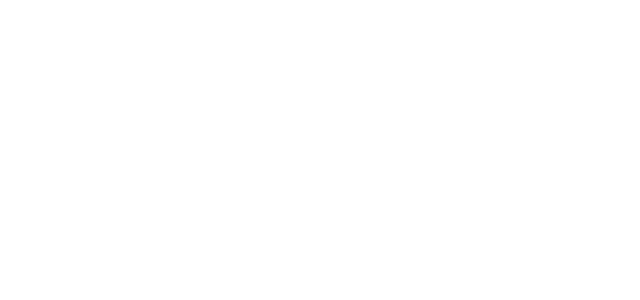
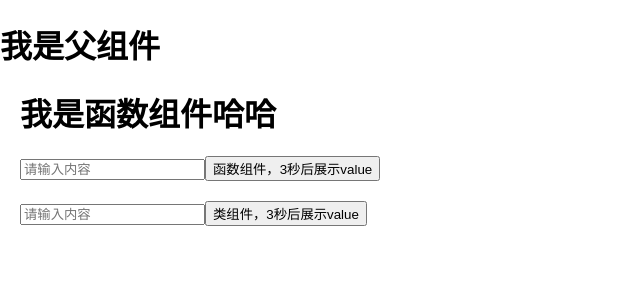
Before and after one commit to SSJStar/my-react-ts-app, a React (Create React App) app: page /login in a window 1280 px wide. Shown: the top 300 px of the page, without its empty margins (0-640 px from the left). Built offline with nearby package versions, Linux system fonts and the light colour scheme.

Commit message:
20230602-1721; 第一个react+ts+vite项目 更新：研究-函数组件和类组件的《父子组件传值》

```diff
--- a/src/index.tsx
+++ b/src/index.tsx
@@ -14,7 +14,6 @@ const root = ReactDOM.createRoot(
 root.render(
   <React.StrictMode>
       <BrowserRouter><App /></BrowserRouter>
-
   </React.StrictMode>
 );
 // 这句会在浏览器控制台，打印一些警告
--- a/src/pages/LoginForm.tsx
+++ b/src/pages/LoginForm.tsx
@@ -1,32 +1,198 @@
-import React, { FC } from 'react';
-// @ts-ignore
-import MyButton from "../component/MyButton";
+//
+// import React, {Component} from 'react';
+//
+// import MyButton from "../component/MyButton";
+//
+//
+// interface LoginFormProps {
+//     title: string;
+// }
+// interface LoginFormAction {
+//     doLogin: (name: string, password: string) => void;
+// }
+//
+// // <head>
+// //     <div>11</div>
+// //     <title>haha</title>
+// // </head>
+//
+// // class LoginForm extends Component<any, any>{}
+// class LoginForm extends Component<any, any> {
+//     constructor(props:any){
+//         super(props)
+//         this.state = {
+//             name:"",
+//             password:"",
+//         }
+//     }
+//
+//     // 账号框内容变动
+//     onNameChange = (event: React.ChangeEvent<HTMLInputElement>) => {
+//         // setName(event.target.value);
+//         this.setState({name:event.target.value})
+//     };
+//
+//     // 密码框内容变动
+//     onPasswordChange = (event: React.ChangeEvent<HTMLInputElement>) => {
+//         // setPassword(event.target.value);
+//         this.setState({password: event.target.value})
+//         // this.props.toPa
+//     };
+//
+//     // 登陆事件
+//     onButtonClick = () => {
+//         // doLogin(name, password);
+//         alert(`账号：${this.state.name}  密码：${this.state.password}`)
+//     };
+//     render(){
+//         return (
+//             <div>
+//                 <h1>{this.state.name}</h1>
+//                 <input type="text" value={this.state.name} onChange={this.onNameChange} />
+//                 <input type="password" value={this.state.password} onChange={this.onPasswordChange} />
+//                 <MyButton onClick={this.onButtonClick} title={"登 录"}></MyButton>
+//             </div>
+//         );
+//     }
+// };
+//
+// function LoginFormDiv(){
+//     // @ts-ignore
+//     return LoginForm((name: string, password:string)=>{
+//         console.log(`${name} -> ${password}`);
+//     });
+// }
+//
+// export default <LoginForm />;
 
-interface LoginFormProps {
-    doLogin: (name: string, password: string) => void;
+
+
+
+
+
+// import {useEffect, useState} from "react";
+//
+// function Test(){
+//     const [count, setCount] = useState(0);
+//     // 相当于 componentDidMount 和 componentDidUpdate:
+//     useEffect(() => {
+//         // 使用浏览器的 API 更新页面标题
+//         console.log("执行了useEffect")
+//         document.title = `You clicked ${count} times`;
+//         // console.log('mkLog: count', count);
+//     });
+//
+//     return (
+//         <div>
+//             <p>You clicked {count} times</p>
+//             {/*<button onClick={() => setCount(count + 1)}>Click me</button>*/}
+//             <button onClick={() => {console.log("111");setCount(count + 1);console.log("222")}}>Click me</button>
+//         </div>
+//     )
+// }
+// export default <Test />;
+
+
+
+
+
+// import React, { Fragment, useState, useEffect } from 'react';
+//
+// function Test() {
+//     const [value, setValue] = useState('');
+//     const [count, setCount] = useState(0);
+//     let obj = {
+//         title:"",
+//     }
+//     useEffect(() => {
+//         console.log("useEffect 被执行")
+//         setCount(count + 1);
+//     },[obj.title]);
+//     return (
+//         <Fragment>
+//             <input
+//                 type="text"
+//                 value={value}
+//                 onChange={({ target }) => {
+//                     setValue(target.value);
+//                     obj.title = `哈${target.value}`
+//                 }}
+//             />
+//             <div>count is {count}</div>
+//         </Fragment>
+//     );
+// }
+// export default <Test />;
+
+
+
+
+import React from "react";
+
+// 函数组件
+interface FUNComponentPro{
+    title:string,
+}
+function FUNComponent(pro:FUNComponentPro){
+    const [value,setValue] = React.useState("");
+    const handelButton = ()=>{
+        setTimeout(()=>{
+            alert("函数组件value:" + value);
+        },3000);
+    }
+    // 样式
+    let funStyle = {
+        margin: '0 0 0 20px',
+    };
+    return <div style={funStyle}>
+        <h1>{pro.title}</h1>
+        <input placeholder={"请输入内容"} value={value}
+               onChange={({target})=>{setValue(target.value)}}>
+        </input>
+        <button onClick={handelButton}>函数组件，3秒后展示value</button>
+    </div>
 }
 
-export const LoginForm: FC<LoginFormProps> = ({ doLogin }) => {
-    const [name, setName] = React.useState('');
-    const [password, setPassword] = React.useState('');
+// 类组件
+class ClassCompenent extends React.Component<any, any> {
+    constructor(pro:any) {
+        super(pro);
+        this.state = {
+            value:"",
+        }
+    }
+    handelButton = () => {
+        setTimeout(()=>{
+            alert("类组件value:" + this.state.value);
+        },3000);
+    }
+    classStyle = {
+        margin: '0 0 0 20px',
+    };
+    render() {
+        return (
+            <div style={this.classStyle}>
+                <input placeholder={"请输入内容"} value={this.state.value}
+                       onChange={({target})=>{
+                           this.setState({value:target.value})
+                       }}>
+                </input>
+                <button onClick={this.handelButton}>类组件，3秒后展示value</button>
+            </div>
+        );
+    }
+}
 
-    const onNameChange = (event: React.ChangeEvent<HTMLInputElement>) => {
-        setName(event.target.value);
-    };
-
-    const onPasswordChange = (event: React.ChangeEvent<HTMLInputElement>) => {
-        setPassword(event.target.value);
-    };
-
-    const onButtonClick = () => {
-        doLogin(name, password);
-    };
-
+// 父组件
+function ParentComponent(){
+    const funTitle = "我是函数组件哈哈" as string;
     return (
         <div>
-            <input type="text" value={name} onChange={onNameChange} />
-            <input type="password" value={password} onChange={onPasswordChange} />
-            <MyButton onClick={onButtonClick} title={"登 录"}></MyButton>
+            <h1>我是父组件</h1>
+            <FUNComponent title={funTitle}></FUNComponent>
+            <br></br>
+            <ClassCompenent></ClassCompenent>
         </div>
-    );
-};
+    )
+}
+export default <ParentComponent />;
--- a/src/router/routeConfig.tsx
+++ b/src/router/routeConfig.tsx
@@ -10,7 +10,7 @@ const myRouter:Array<RouteObject> = [
         // 根目录
         path:"/",
         // @ts-ignore
-        element: lazy(()=>import("src/pages/home")),
+        element: loginView,
         children:[
             {
                 path:"/list",
```
